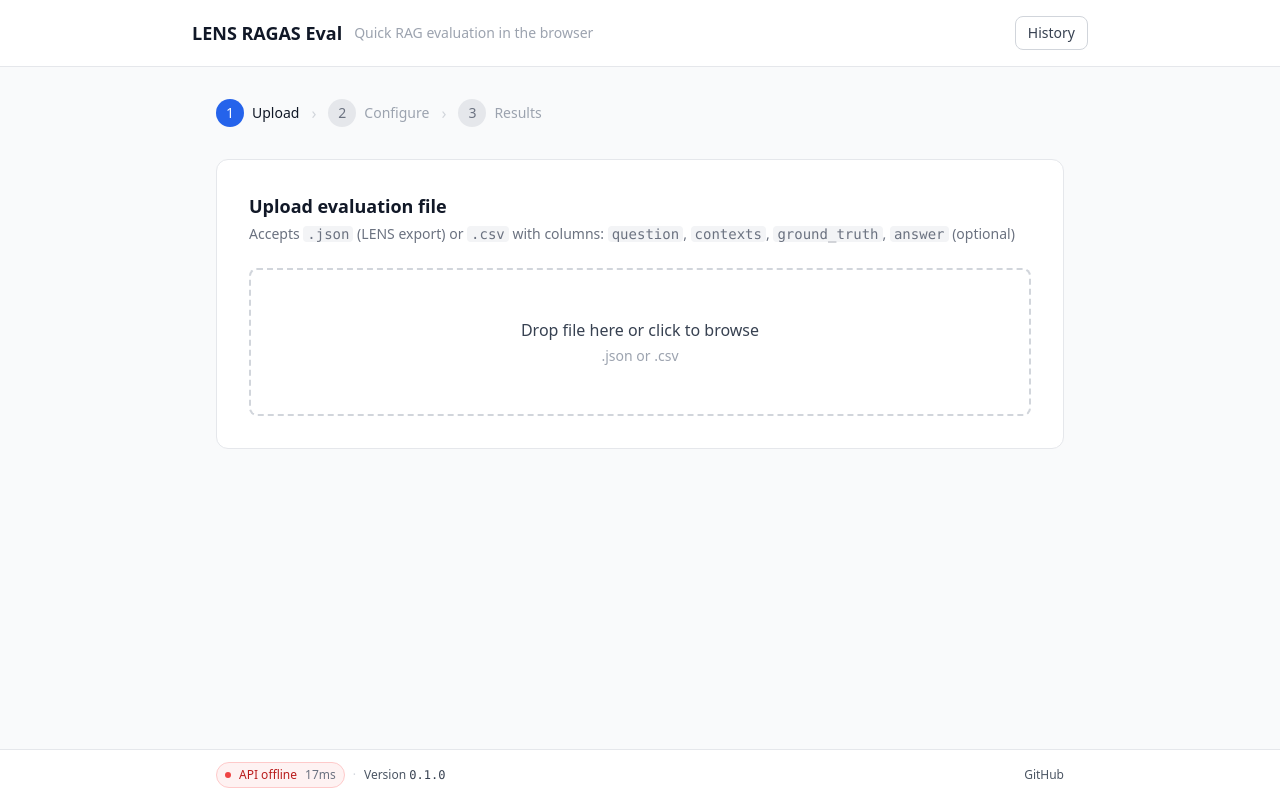
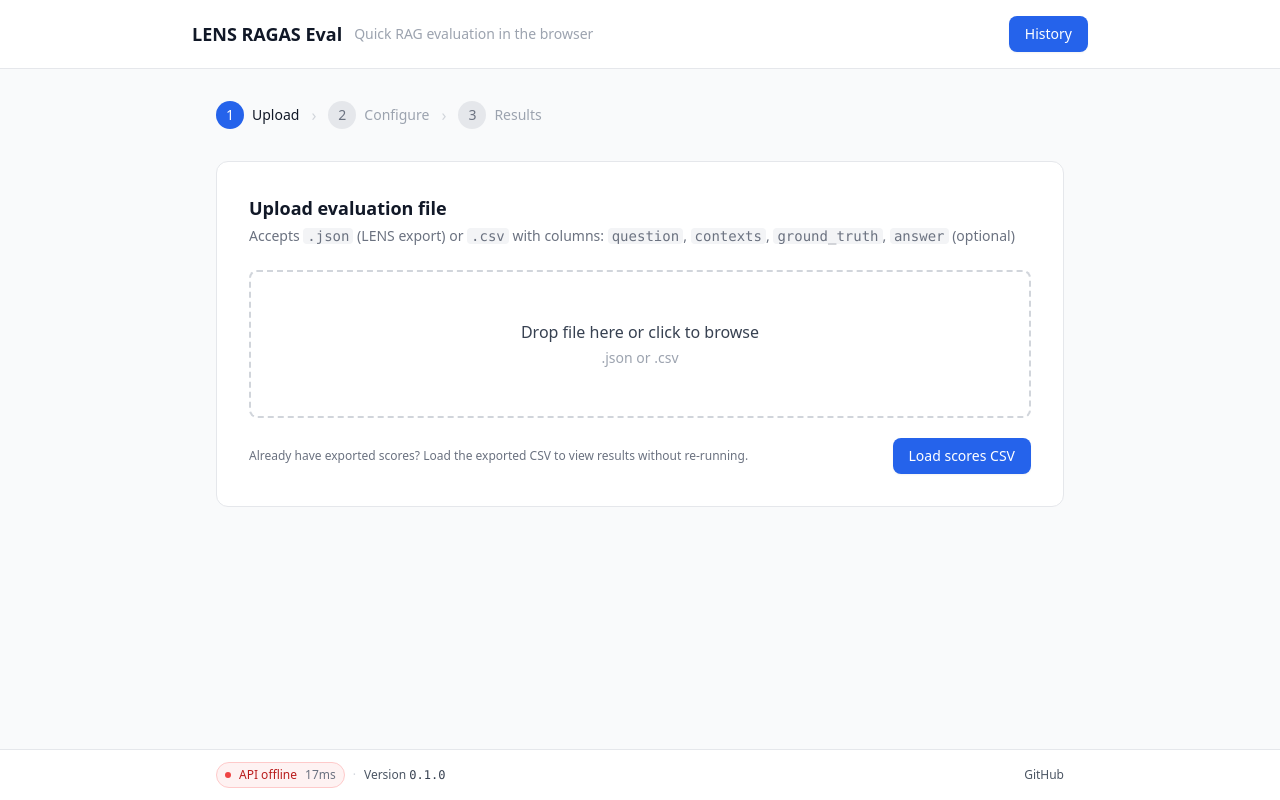
Before and after one commit to hihanifm/lens-ragas-web, a React (Vite) app in the folder frontend/: page / in a window 1280 px wide. Built offline with nearby package versions, Linux system fonts and the light colour scheme; no server answers.

Commit message:
Improve export context and CSV reload
Include original input filename in results metadata for nicer export names, and add a client-side loader to reopen exported scores CSV without re-running.

```diff
--- a/frontend/src/App.jsx
+++ b/frontend/src/App.jsx
@@ -16,20 +16,27 @@
     setStep('configure')
   }
 
+  function handleLoadScores(results) {
+    setParsedFile(null)
+    setEvalResults(results)
+    setStep('results')
+  }
+
   function handleResults(data, meta = {}) {
+    const runMeta = {
+      id: crypto.randomUUID(),
+      createdAt: new Date().toISOString(),
+      ...meta,
+      metrics: data?.metrics,
+      total: data?.total ?? data?.rows?.length,
+    }
     const run = {
-      meta: {
-        id: crypto.randomUUID(),
-        createdAt: new Date().toISOString(),
-        ...meta,
-        metrics: data?.metrics,
-        total: data?.total ?? data?.rows?.length,
-      },
-      results: data,
+      meta: runMeta,
+      results: { ...data, meta: runMeta },
     }
     saveRunToHistory(run)
 
-    setEvalResults(data)
+    setEvalResults(run.results)
     setStep('results')
   }
 
@@ -53,12 +60,19 @@
       <header className="bg-white border-b border-gray-200 px-6 py-4">
         <div className="max-w-4xl mx-auto flex items-center justify-between gap-3">
           <div className="flex items-center gap-3">
-            <span className="text-lg font-semibold text-gray-900">LENS RAGAS Eval</span>
+            <button
+              type="button"
+              onClick={reset}
+              className="text-lg font-semibold text-gray-900 hover:underline underline-offset-4"
+              title="Home"
+            >
+              LENS RAGAS Eval
+            </button>
             <span className="text-sm text-gray-400">Quick RAG evaluation in the browser</span>
           </div>
           <button
             onClick={openHistory}
-            className="px-3 py-1.5 text-sm border border-gray-300 rounded-lg text-gray-700 hover:bg-gray-50"
+            className="px-4 py-2 text-sm font-medium bg-blue-600 text-white rounded-lg shadow-sm hover:bg-blue-700 focus:outline-none focus:ring-2 focus:ring-blue-500 focus:ring-offset-2"
           >
             History
           </button>
@@ -68,7 +82,7 @@
       <main className="max-w-4xl mx-auto px-6 py-8 w-full flex-1">
         <Steps current={step} />
 
-        {step === 'upload' && <Upload onParsed={handleParsed} />}
+        {step === 'upload' && <Upload onParsed={handleParsed} onLoadScores={handleLoadScores} />}
         {step === 'configure' && (
           <Configure parsedFile={parsedFile} onResults={handleResults} onBack={reset} />
         )}
--- a/frontend/src/pages/Configure.jsx
+++ b/frontend/src/pages/Configure.jsx
@@ -83,6 +83,7 @@
             file_id: parsedFile?.file_id,
             row_count: parsedFile?.row_count,
             format: parsedFile?.format,
+            input_filename: parsedFile?.input_filename,
           }
         )
       },
--- a/frontend/src/pages/History.jsx
+++ b/frontend/src/pages/History.jsx
@@ -47,14 +47,14 @@
           <div className="flex gap-2">
             <button
               onClick={onBack}
-              className="px-4 py-2 text-sm border border-gray-300 rounded-lg text-gray-700 hover:bg-gray-50"
+              className="px-4 py-2 text-sm font-medium bg-white border border-gray-300 rounded-lg text-gray-800 shadow-sm hover:bg-gray-50 hover:border-gray-400 focus:outline-none focus:ring-2 focus:ring-blue-500 focus:ring-offset-2"
             >
               Back
             </button>
             <button
               onClick={handleClearAll}
               disabled={!hasRuns}
-              className="px-4 py-2 text-sm border border-gray-300 rounded-lg text-gray-700 hover:bg-gray-50 disabled:opacity-50"
+              className="px-4 py-2 text-sm font-medium bg-amber-50 border border-amber-300 rounded-lg text-amber-800 shadow-sm hover:bg-amber-100 focus:outline-none focus:ring-2 focus:ring-amber-500 focus:ring-offset-2 disabled:opacity-50"
             >
               Clear
             </button>
@@ -112,7 +112,7 @@
                           </button>
                           <button
                             onClick={() => handleDelete(run.id)}
-                            className="px-3 py-1.5 text-sm border border-gray-300 rounded-lg text-gray-700 hover:bg-gray-50"
+                            className="px-3 py-1.5 text-sm font-medium bg-red-50 border border-red-300 rounded-lg text-red-700 shadow-sm hover:bg-red-100 focus:outline-none focus:ring-2 focus:ring-red-500 focus:ring-offset-2"
                           >
                             Delete
                           </button>
--- a/frontend/src/pages/Results.jsx
+++ b/frontend/src/pages/Results.jsx
@@ -6,7 +6,7 @@
 }
 
 export default function Results({ results, onReset }) {
-  const { rows, aggregate, metrics } = results
+  const { rows, aggregate, metrics, meta } = results
 
   function exportCsv() {
     const header = ['question', ...metrics].join(',')
@@ -23,7 +23,7 @@
     const url = URL.createObjectURL(blob)
     const a = document.createElement('a')
     a.href = url
-    a.download = 'ragas_scores.csv'
+    a.download = buildExportFilename(meta?.input_filename)
     a.click()
     URL.revokeObjectURL(url)
   }
@@ -93,6 +93,20 @@
   )
 }
 
+function buildExportFilename(inputFilename) {
+  const fallback = 'ragas_scores.csv'
+  if (!inputFilename || typeof inputFilename !== 'string') return fallback
+
+  const base = inputFilename.replace(/\.[^/.]+$/, '')
+  const safeBase = base
+    .trim()
+    .replace(/[^a-zA-Z0-9._-]+/g, '_')
+    .replace(/^_+|_+$/g, '')
+
+  if (!safeBase) return fallback
+  return `${safeBase}_ragas_scores.csv`
+}
+
 function scoreColor(val) {
   if (val == null) return 'text-gray-400'
   if (val >= 0.8) return 'text-green-600'
--- a/frontend/src/pages/Upload.jsx
+++ b/frontend/src/pages/Upload.jsx
@@ -1,8 +1,10 @@
 import { useRef, useState } from 'react'
 import { parseFile } from '../api/client'
+import { parseExportedScoresCsv } from '../utils/scoresCsv'
 
-export default function Upload({ onParsed }) {
+export default function Upload({ onParsed, onLoadScores }) {
   const inputRef = useRef()
+  const scoresRef = useRef()
   const [dragging, setDragging] = useState(false)
   const [loading, setLoading] = useState(false)
   const [error, setError] = useState(null)
@@ -13,9 +15,31 @@
     setLoading(true)
     try {
       const data = await parseFile(file)
-      onParsed(data)
+      onParsed({ ...data, input_filename: file.name })
     } catch (e) {
       setError(e.response?.data?.detail || e.message)
+    } finally {
+      setLoading(false)
+    }
+  }
+
+  async function handleScoresFile(file) {
+    if (!file) return
+    setError(null)
+    setLoading(true)
+    try {
+      const text = await file.text()
+      const results = parseExportedScoresCsv(text)
+      onLoadScores?.({
+        ...results,
+        meta: {
+          input_filename: file.name,
+          loaded_from: 'scores_csv',
+          createdAt: new Date().toISOString(),
+        },
+      })
+    } catch (e) {
+      setError(e.message || String(e))
     } finally {
       setLoading(false)
     }
@@ -59,6 +83,28 @@
         onChange={e => handleFile(e.target.files[0])}
       />
 
+      <div className="mt-5 flex flex-col sm:flex-row sm:items-center sm:justify-between gap-3">
+        <p className="text-xs text-gray-500">
+          Already have exported scores? Load the exported CSV to view results without re-running.
+        </p>
+        <div className="flex items-center gap-2">
+          <button
+            onClick={() => scoresRef.current.click()}
+            disabled={loading}
+            className="px-4 py-2 text-sm font-medium bg-blue-600 text-white rounded-lg shadow-sm hover:bg-blue-700 focus:outline-none focus:ring-2 focus:ring-blue-500 focus:ring-offset-2 disabled:opacity-50"
+          >
+            Load scores CSV
+          </button>
+          <input
+            ref={scoresRef}
+            type="file"
+            accept=".csv"
+            className="hidden"
+            onChange={e => handleScoresFile(e.target.files[0])}
+          />
+        </div>
+      </div>
+
       {error && (
         <div className="mt-4 p-3 bg-red-50 border border-red-200 rounded-lg text-sm text-red-700">
           {error}
--- /dev/null
+++ b/frontend/src/utils/scoresCsv.js
@@ -0,0 +1,82 @@
+function parseCsvLine(line) {
+  const out = []
+  let cur = ''
+  let inQuotes = false
+
+  for (let i = 0; i < line.length; i++) {
+    const ch = line[i]
+    if (inQuotes) {
+      if (ch === '"') {
+        const next = line[i + 1]
+        if (next === '"') {
+          cur += '"'
+          i++
+        } else {
+          inQuotes = false
+        }
+      } else {
+        cur += ch
+      }
+    } else {
+      if (ch === '"') inQuotes = true
+      else if (ch === ',') {
+        out.push(cur)
+        cur = ''
+      } else {
+        cur += ch
+      }
+    }
+  }
+  out.push(cur)
+  return out
+}
+
+function toNumberOrNull(v) {
+  if (v == null) return null
+  const s = String(v).trim()
+  if (!s) return null
+  const n = Number(s)
+  return Number.isFinite(n) ? n : null
+}
+
+export function parseExportedScoresCsv(text) {
+  const lines = String(text || '')
+    .replace(/\r\n/g, '\n')
+    .replace(/\r/g, '\n')
+    .split('\n')
+    .filter(l => l.trim().length > 0)
+
+  if (!lines.length) throw new Error('CSV is empty.')
+
+  const header = parseCsvLine(lines[0])
+  if (header.length < 2 || header[0] !== 'question') {
+    throw new Error('Not a recognized scores CSV (expected first column "question").')
+  }
+
+  const metrics = header.slice(1)
+  const rows = []
+  let aggregate = {}
+
+  for (let i = 1; i < lines.length; i++) {
+    const cols = parseCsvLine(lines[i])
+    if (!cols.length) continue
+    const q = cols[0]
+    const scores = {}
+    for (let j = 0; j < metrics.length; j++) {
+      scores[metrics[j]] = toNumberOrNull(cols[j + 1])
+    }
+
+    if (q === 'AGGREGATE') {
+      aggregate = { ...scores }
+    } else {
+      rows.push({ index: rows.length, question: q, scores })
+    }
+  }
+
+  return {
+    rows,
+    aggregate,
+    metrics,
+    total: rows.length,
+  }
+}
```
